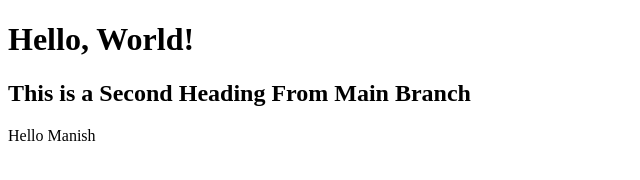
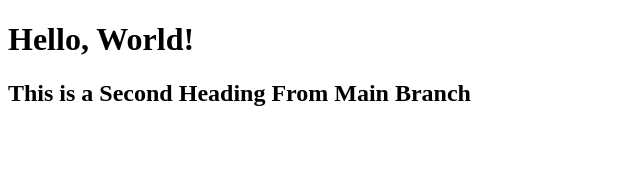
Before and after one commit to mkjangra97/multibranch-assignment, a plain HTML site: page index.html in a window 1280 px wide. Shown: the whole page, without its empty margins (0-640 px from the left). Drawn offline with Linux system fonts and the light colour scheme.

Commit message:
Update index.html

```diff
--- a/index.html
+++ b/index.html
@@ -9,6 +9,5 @@
     <!-- Visible content goes here -->
     <h1>Hello, World!</h1>
     <h2>This is a Second Heading From Main Branch</h2>
-    <p>Hello Manish</p>
 </body>
 </html>
```
